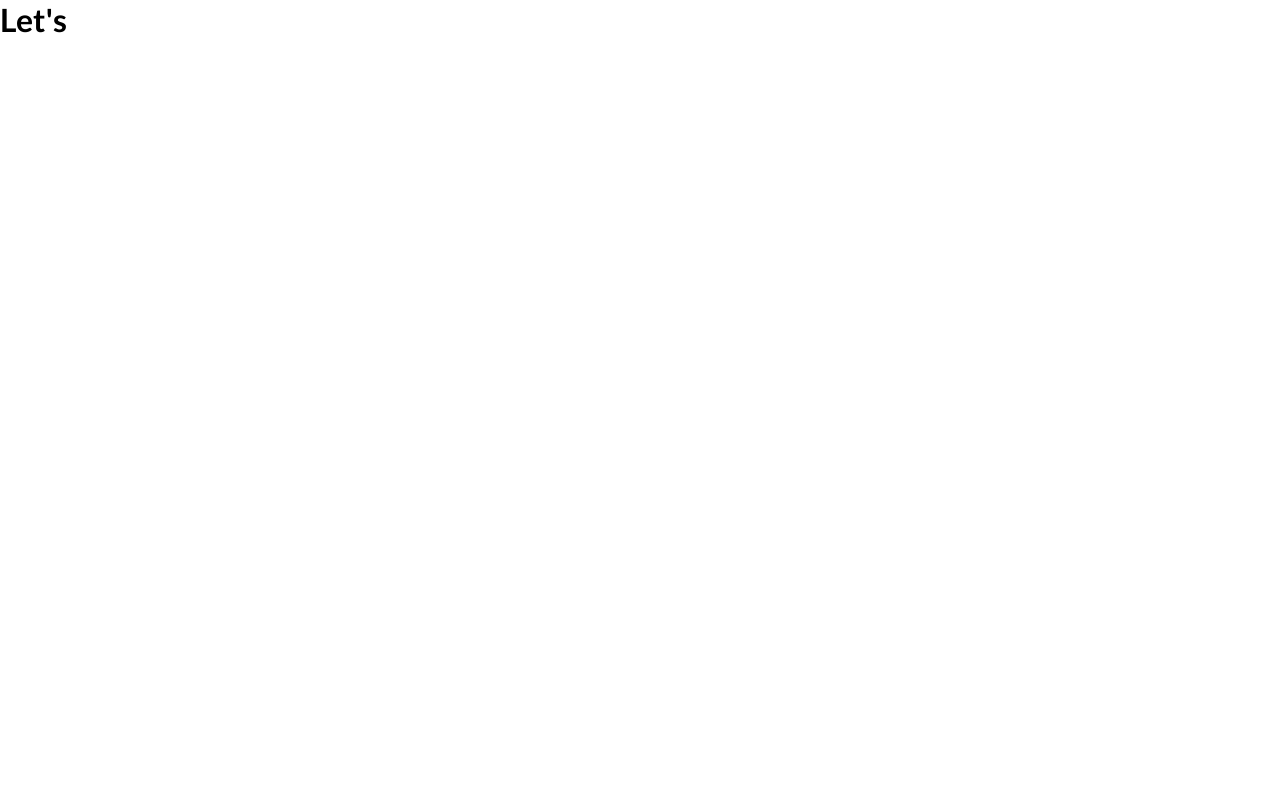
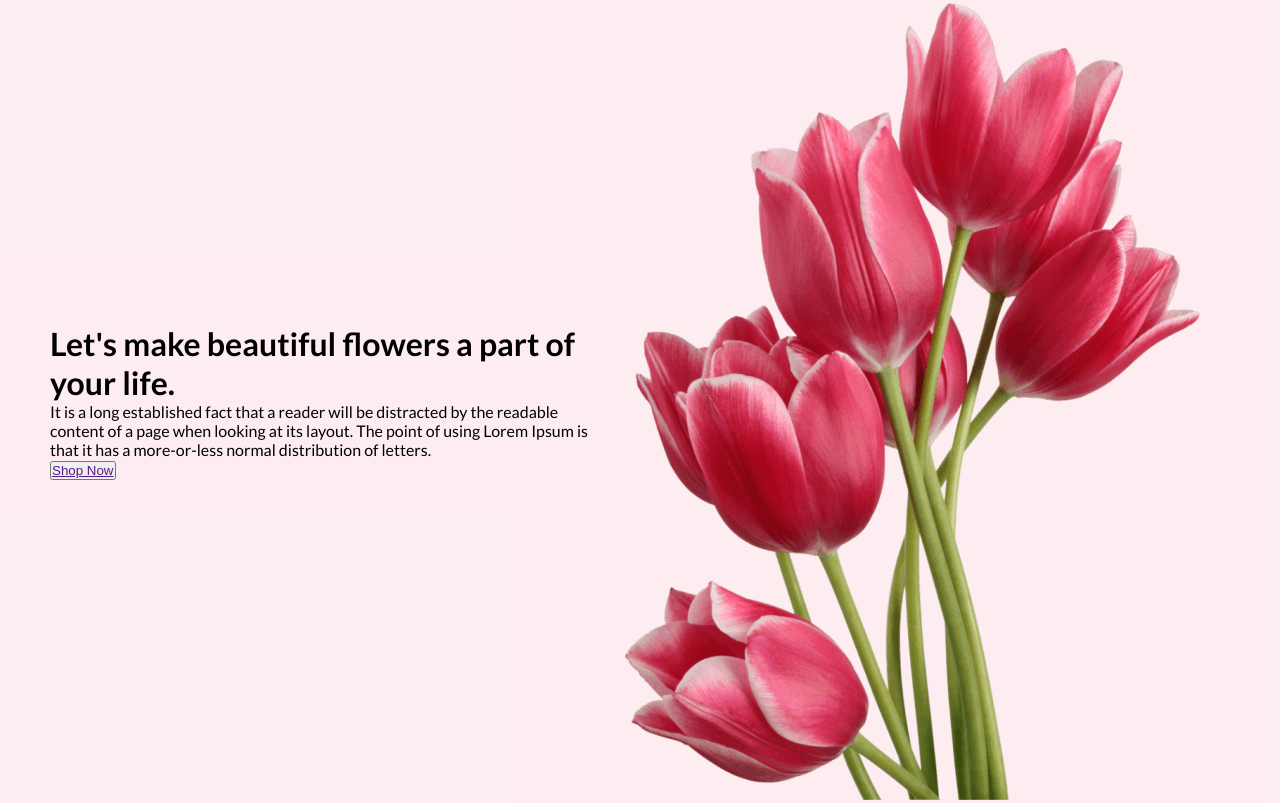
Before and after one commit to labib-code/Flower-shop-assignment-1, a plain HTML site: page index.html in a window 1280 px wide. Drawn offline with Linux system fonts and the light colour scheme.

Commit message:
banner first attempt

```diff
--- a/index.html
+++ b/index.html
@@ -15,7 +15,16 @@
 
 <body>
     <header>
-            <h1>Let's</h1>
+            <div class="banner-container">
+                <div class="title-section">
+                    <h1>Let's make beautiful flowers a part of your life.</h1>
+                    <p>It is a long established fact that a reader will be distracted by the readable <br> content of a page when looking at its layout. The point of using Lorem Ipsum is <br> that it has a more-or-less normal distribution of letters.</p>
+                    <button><a href="">Shop Now</a></button>
+                </div>
+                <div class="image-section">
+                    <img class="banner-flower" src="./Flower Asset/pngwing 10.png" alt="">
+                </div>
+            </div>
     </header>
     <main>
 
--- a/styles/style.css
+++ b/styles/style.css
@@ -10,3 +10,12 @@ body{
 
     font-family: 'Lato', sans-serif;
 }
+
+.banner-container{
+    background-color: rgba(229, 84, 115, 0.1);
+    /* height: 100vh; */
+    display: flex;
+    align-items: center;
+    justify-content: space-around;
+    padding: 0px 50px;
+}
```
Also changed, not shown: Flower Asset/Flower 01.png (added), Flower Asset/Group 57.png (added), Flower Asset/Group 58.png (added), Flower Asset/Group 59.png (added), Flower Asset/Rectangle 4.png (added), Flower Asset/Rectangle 5.png (added), Flower Asset/Rectangle 6.png (added), Flower Asset/Rectangle 9.png (added), Flower Asset/pngwing 10.png (added), Flower Asset/pngwing 5.png (added), Flower Asset/pngwing 6.png (added), Flower Asset/pngwing 7.png (added), Flower Asset/pngwing 8.png (added).
